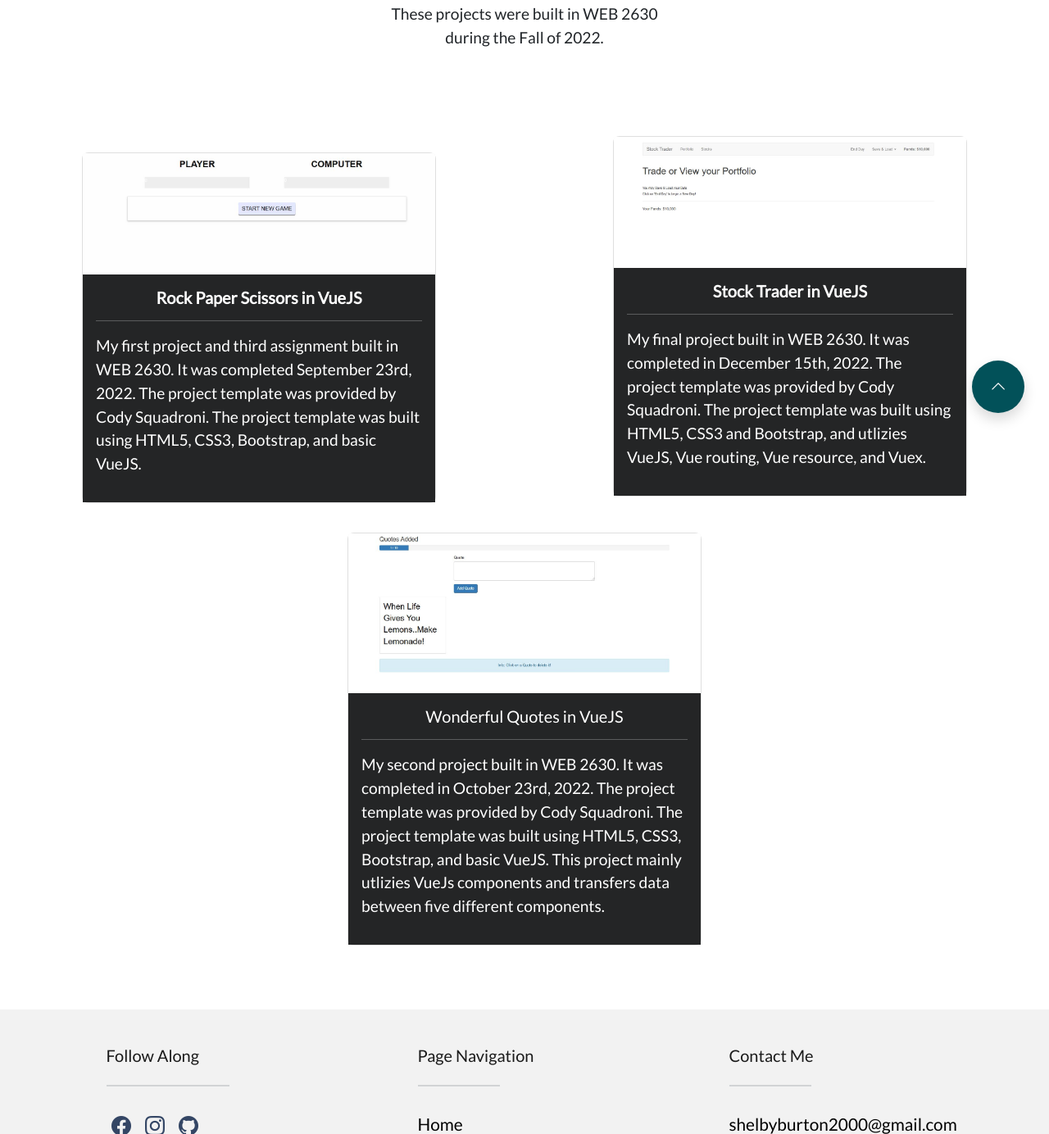
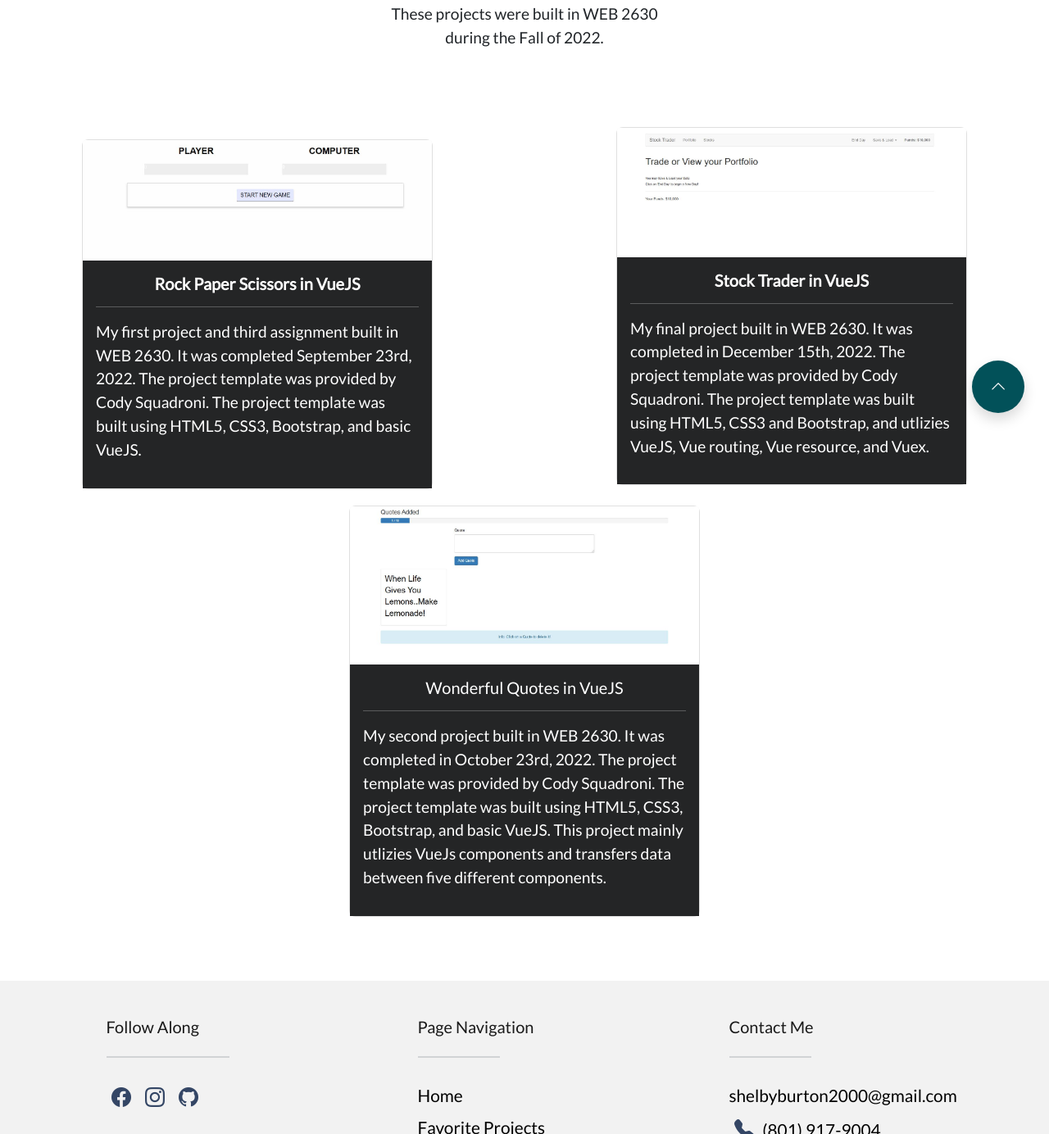
Before and after one commit to WSU-SoC-WEB2890-CU/web2890-portfolio-website-shelbyburton, a website built with Vite: page src/web_2630.html in a window 1280 px wide. Shown: the part 266-1650 px from the top of the page at 82% size. Built offline with nearby package versions, Linux system fonts and the light colour scheme.

Commit message:
Reworked the cards

```diff
--- a/src/web_2630.html
+++ b/src/web_2630.html
@@ -62,8 +62,8 @@
           </div>
         </div>
         <br />
-        <div class="row row-cols-1 row-cols-md-2 rows-cols-sm-1 g-3 d-flex justify-content-center" style = "margin-top: 50px; ">
-            <div class="col">
+        <div class="row align-items-center justify-content-center" style = "margin-top: 50px; ">
+            <div class="col-lg-6">
               <a href= "https://dainty-platypus-85ef65.netlify.app/" style="color: white; text-decoration: none">
                 <div class="card h-80 w-60" style="margin-right: 100px; margin-left: 100px; margin-top: 20px;">
                   <img
@@ -82,9 +82,9 @@
               </a>
             </div>
 
-            <div class="col">
+            <div class="col-lg-6">
                 <a href="https://loquacious-elf-cf41b8.netlify.app/" style="color: white; text-decoration: none">
-                  <div class="card h-80 w-60" style="margin-right: 100px; margin-left: 100px">
+                  <div class="card h-80 w-80" style="margin-right: 100px; margin-left: 100px">
                     <img class="card-img-top" src="images/stock-trader.jpg" alt="VueJS-stock-trader" />
                     <div class="card-body text-grey" style="background-color: #242526">
                    <h5 class="card-title d-flex align-items-center justify-content-center fw-bold">Stock Trader in VueJS </h5>
@@ -96,9 +96,9 @@
                   </div>
                 </a>
               </div>
-              <div class="col">
+              <div class="col-lg-6">
                 <a href= "https://transcendent-madeleine-801b7c.netlify.app/" style="color: white; text-decoration: none">
-                  <div class="card h-80 w-60" style="margin-right: 100px; margin-left: 100px; margin-top: 20px; margin-bottom: 30px;">
+                  <div class="card h-80 w-80" style="margin-right: 100px; margin-left: 100px; margin-top: 20px; margin-bottom: 30px;">
                     <img
                       class="card-img-top"
                       src = "images/wonderful_quotes.JPG"
```
Also changed, not shown: src/about.html (+3 -4 lines), src/portfolio.html (+3 -3 lines), src/web_1430.html (+5 -5 lines), src/web_2890.html (+3 -3 lines).
